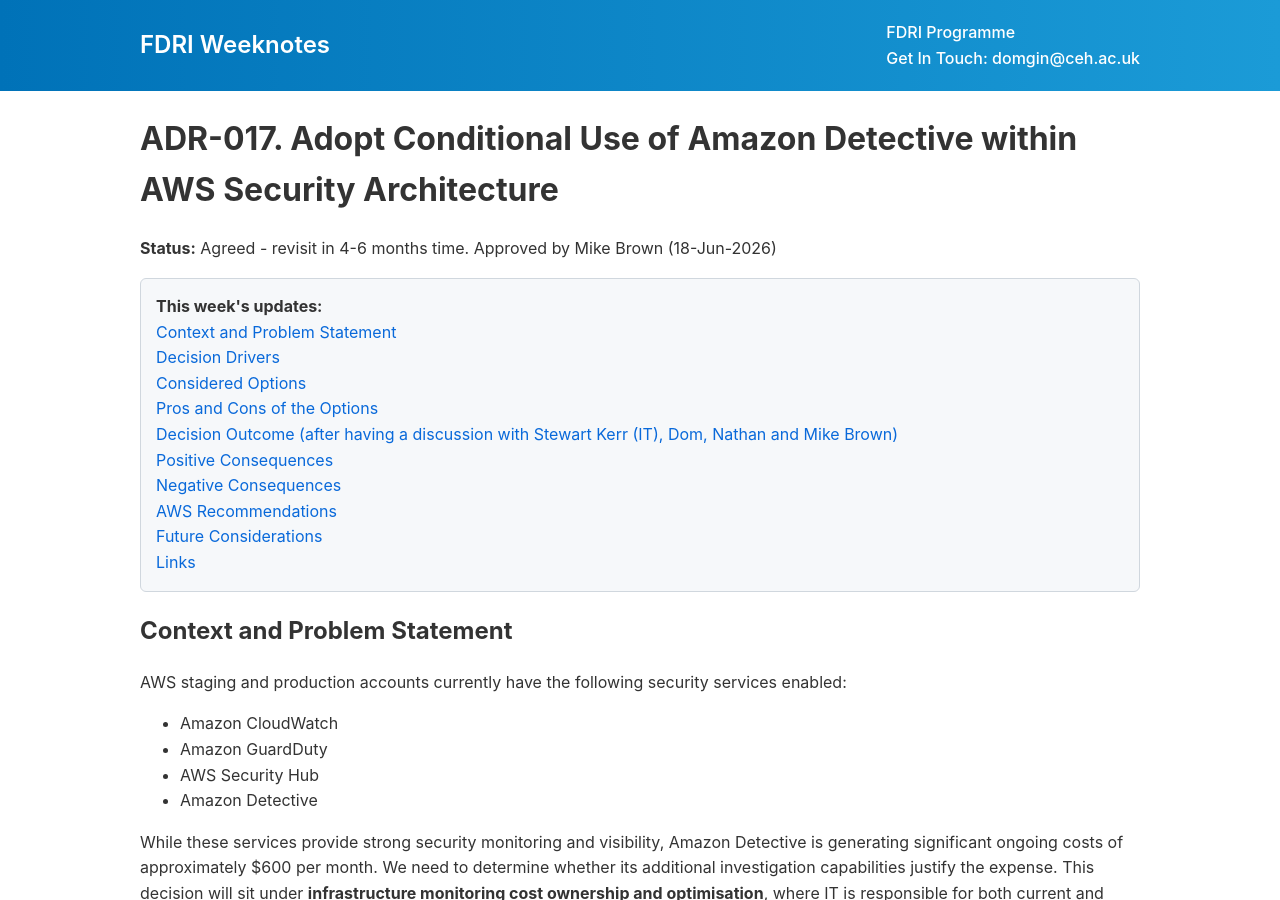
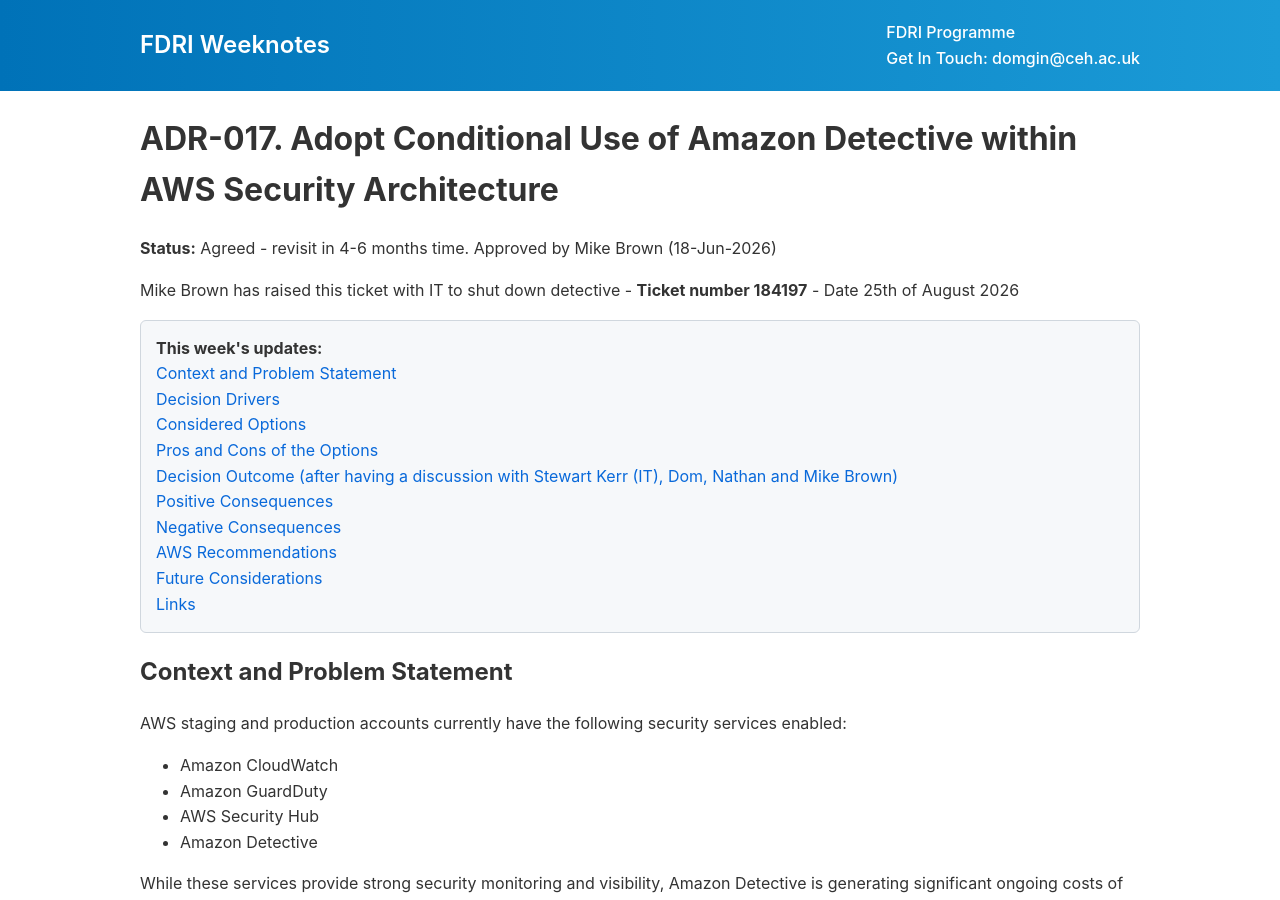
Before and after one commit to NERC-CEH/fdri_words, a Jekyll site: the page built from adrs/017-Temp-Disable-AWS Detective.md, in a window 1280 px wide and 900 px high. Built offline with Jekyll 4.4.1, drawn with Linux system fonts in a browser that asks for light colours; our own code applies the rules of GitHub Pages for plain Markdown files.

Commit message:
Update 017-Temp-Disable-AWS Detective.md
IT ticket

```diff
--- a/adrs/017-Temp-Disable-AWS Detective.md
+++ b/adrs/017-Temp-Disable-AWS Detective.md
@@ -1,6 +1,8 @@
 # ADR-017. Adopt Conditional Use of Amazon Detective within AWS Security Architecture
 
 **Status:** Agreed - revisit in 4-6 months time.  Approved by Mike Brown (18-Jun-2026)
+
+Mike Brown has raised this ticket with IT to shut down detective - **Ticket number 184197** - Date 25th of August 2026
 
 ## Context and Problem Statement
 
```
